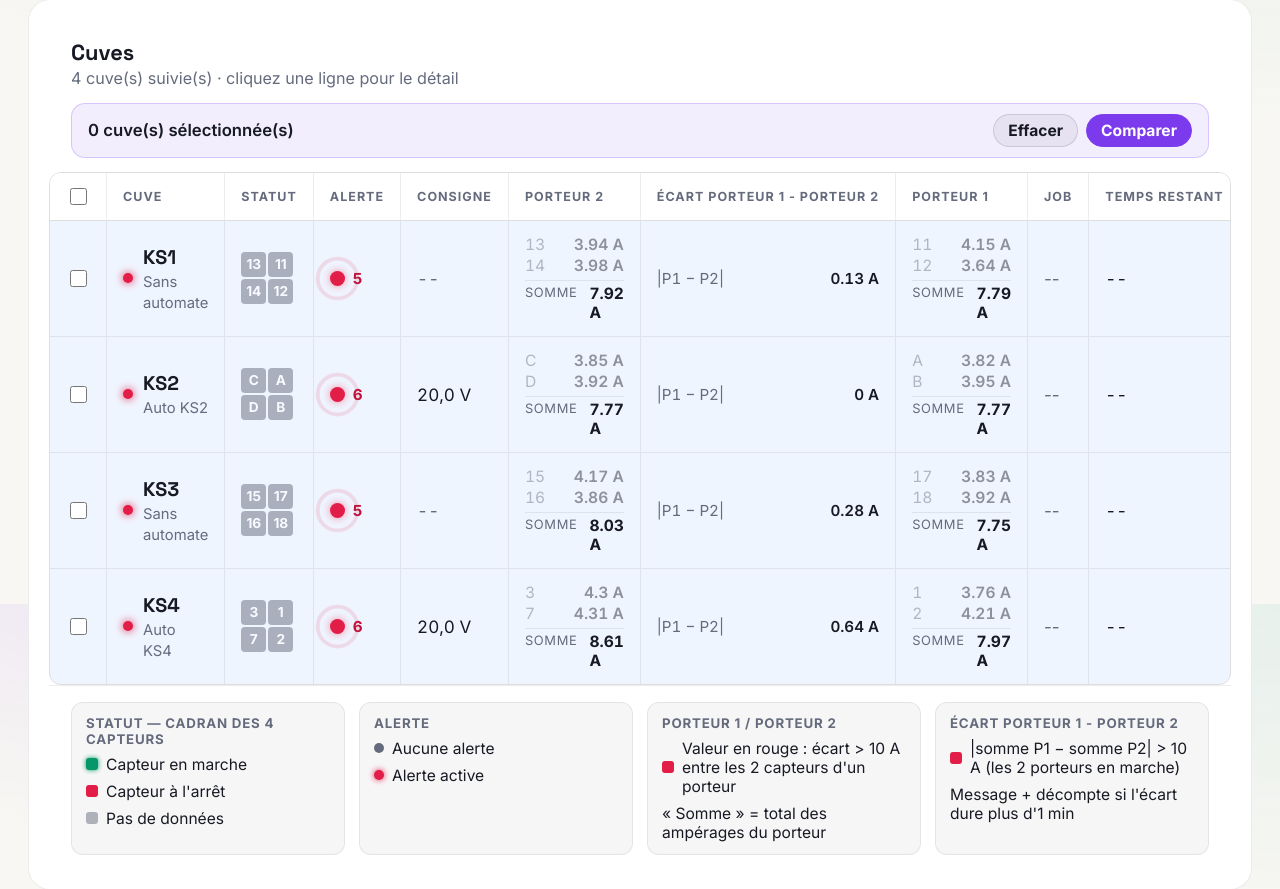
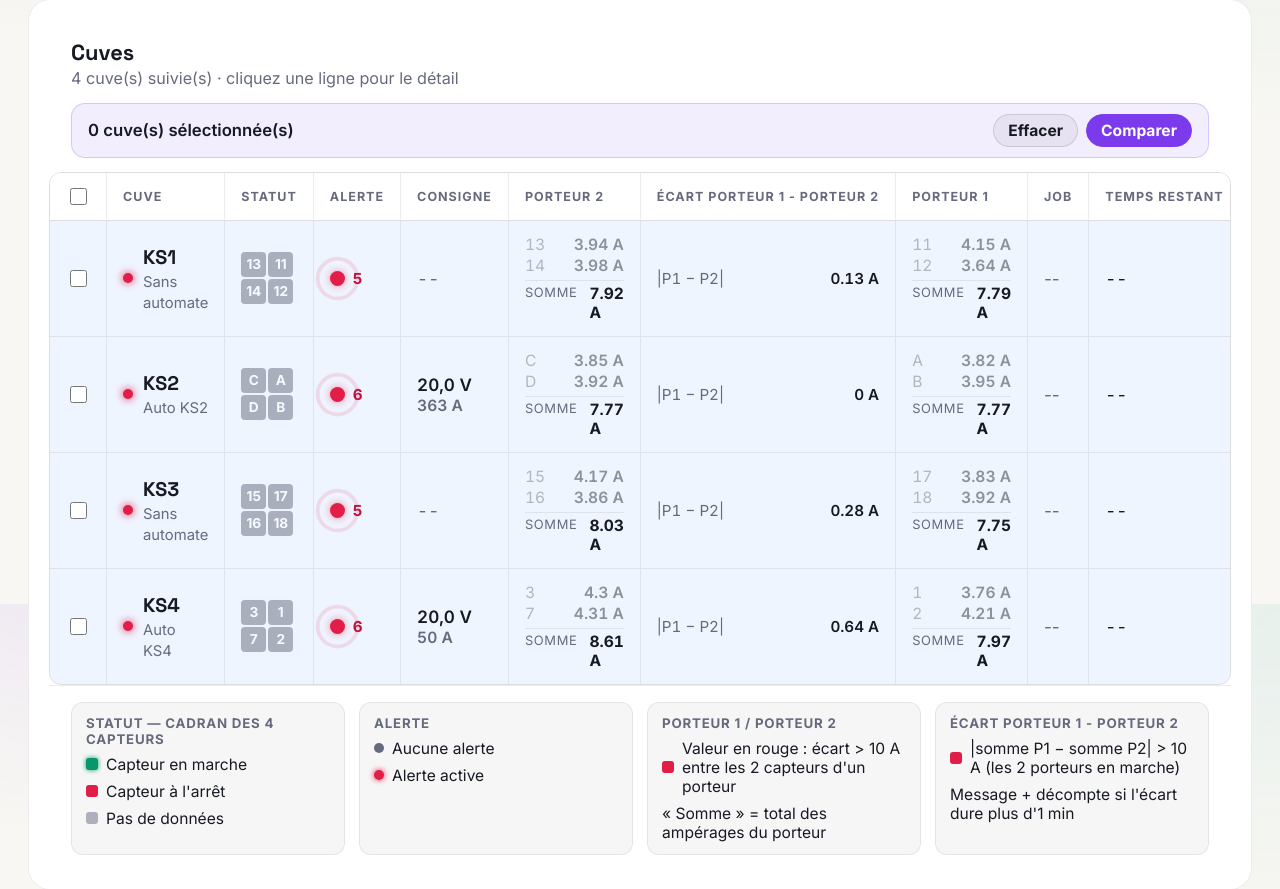
Before and after one commit to McDams/Visuals-V2, a Flask app: page / in a window 1280 px wide. Shown: the part 196-1085 px from the top of the page. Run offline with Flask 3, Linux system fonts and the light colour scheme.

Commit message:
Consigne : ajoute l'intensite (A) sous la tension dans la colonne
- Colonne Consigne : affiche la consigne de tension (V) et la consigne de
  courant (A) de l'automate (ex. KS2 : 20,0 V / 363 A).
- Rien pour KS1/KS3 (pas d'automate exploite).
- Courant affiche plus discret sous la tension.

Co-Authored-By: Claude Sonnet 5 <noreply@anthropic.com>

```diff
--- a/static/css/dashboard.css
+++ b/static/css/dashboard.css
@@ -320,6 +320,11 @@ h1, h2, h3, .brand-title, .clock-time, .tank-stat-value, .modal-header h2, .kpi-
 .node-cell-dot { display: inline-block; width: 8px; height: 8px; border-radius: 50%; margin-right: 6px; }
 .node-cell-dot--ok { background: var(--ok); }
 .node-cell-dot--warn { background: var(--warn); box-shadow: 0 0 6px var(--warn); }
+
+/* Cellule "Consigne" : tension (V) au-dessus, courant (A) en dessous (plus discret). */
+.consigne-cell { display: flex; flex-direction: column; gap: 1px; }
+.consigne-line { font-weight: 600; font-variant-numeric: tabular-nums; }
+.consigne-line--current { color: var(--muted); font-size: 0.82rem; }
 
 /* Cellule "Porteur 1/2" : une ligne par capteur (nom + courant) + la somme des ampérages. */
 .sensor-cell { display: flex; flex-direction: column; gap: 2px; }
--- a/static/js/dashboard.js
+++ b/static/js/dashboard.js
@@ -458,6 +458,20 @@ function renderTankTable() {
     return `<div class="sensor-cell">${rows || '<span class="muted">--</span>'}${sum}${signal}${durationAlert}</div>`;
   };
 
+  // Cellule "Consigne" : consigne de TENSION (V) et consigne de COURANT (A) de l'automate.
+  // Rien pour les cuves sans automate exploité (KS1/KS3).
+  const consigneCell = (setpoint) => {
+    if (!setpoint) return '<span class="muted">--</span>';
+    const lines = [];
+    if (setpoint.voltage != null) {
+      lines.push(`<div class="consigne-line">${setpoint.voltage.toFixed(1).replace('.', ',')} V</div>`);
+    }
+    if (setpoint.total != null) {
+      lines.push(`<div class="consigne-line consigne-line--current">${setpoint.total} A</div>`);
+    }
+    return lines.length ? `<div class="consigne-cell">${lines.join('')}</div>` : '<span class="muted">--</span>';
+  };
+
   // Cellule "Écart Porteur 1 - Porteur 2" = |somme P1 - somme P2|. Rouge quand l'écart dépasse
   // 10 A (les deux porteurs en marche), avec message + décompte au-delà d'1 min.
   const porteurGapCell = (gap) => {
@@ -518,7 +532,7 @@ function renderTankTable() {
             ${hasProblem ? `<span class="alert-dot-count alert-dot-count--problem">${tankAlerts.length}</span>` : ''}
           </div>
         </td>
-        <td class="tabular">${view.setpoint?.voltage != null ? view.setpoint.voltage.toFixed(1).replace('.', ',') + ' V' : '<span class="muted">--</span>'}</td>
+        <td class="tabular">${consigneCell(view.setpoint)}</td>
         <td class="tabular">${porteurCell(view.nodes?.left, 'Porteur 2')}</td>
         <td class="tabular">${porteurGapCell(view.porteur_gap)}</td>
         <td class="tabular">${porteurCell(view.nodes?.right, 'Porteur 1')}</td>
```
